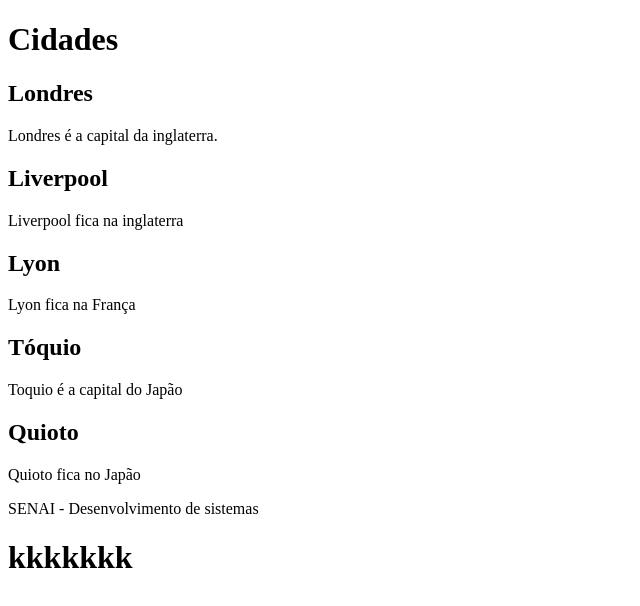
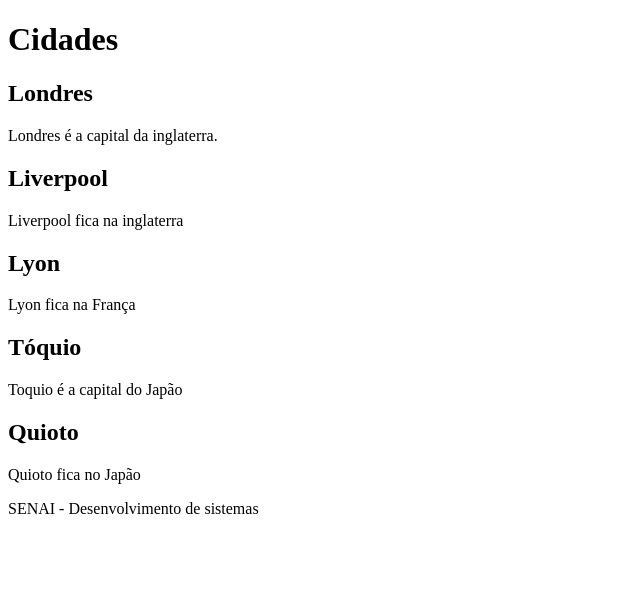
Before and after one commit to EduardoBor/Curso-, a plain HTML site: page index.html in a window 1280 px wide. Shown: the whole page, without its empty margins (0-640 px from the left). Drawn offline with Linux system fonts and the light colour scheme.

Commit message:
commit on master

```diff
--- a/index.html
+++ b/index.html
@@ -40,7 +40,6 @@
 
     </footer>
 
-<h1>kkkkkkk</h1>
 
 
 </body>
```
